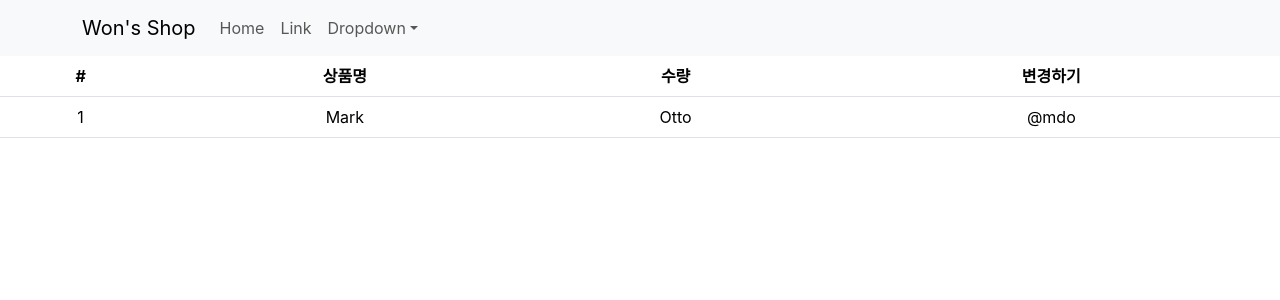
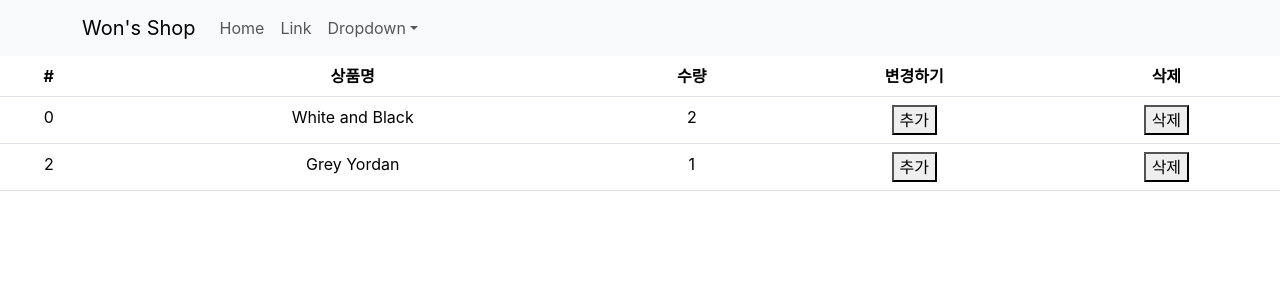
Before and after one commit to nakk3975/ReactShopping, a React (Create React App) app: page /cart in a window 1280 px wide. Shown: the top 300 px of the page. Built offline with nearby package versions, Linux system fonts and the light colour scheme.

Commit message:
[안재원]  - Redux 사용  - Redux 연습용 user 추가  - 장바구니 목록  - 장바구니 개수 추가, 삭제  - Detail에서 주문 클릭시 장바구니에 추가

```diff
--- a/src/routes/Cart.js
+++ b/src/routes/Cart.js
@@ -1,11 +1,18 @@
-import {Table} from 'react-bootstrap'
+import { Table } from 'react-bootstrap';
+import { useDispatch, useSelector } from 'react-redux';
+import { changeName, changeAge } from '../store/userSlice.js';
+import { plusCount, deleteItem } from '../store/stockSlice.js';
 
 // Redux
 // 컴포넌트들이 props없이 state 공유 가능
 
 function Cart() {
+
+    let state = useSelector((state) => state); // return state.stock 로 하면 stock 부분만 불러올 수 있음
+    let dispatch = useDispatch();
     return (
         <div>
+            {/* <button type='button' onClick={() => dispatch(changeAge(10))}>버튼</button> */}
             <Table>
                 <thead>
                     <tr>
@@ -13,15 +20,24 @@ function Cart() {
                         <th>상품명</th>
                         <th>수량</th>
                         <th>변경하기</th>
+                        <th>삭제</th>
                     </tr>
                 </thead>
                 <tbody>
-                    <tr>
-                        <td>1</td>
-                        <td>Mark</td>
-                        <td>Otto</td>
-                        <td>@mdo</td>
-                    </tr>
+                    {state.stock.map((a, i) =>
+                            <tr key={i}>
+                                <td>{state.stock[i].id}</td>
+                                <td>{state.stock[i].name}</td>
+                                <td>{state.stock[i].count}</td>
+                                <td>
+                                    <button onClick={() => dispatch(plusCount(state.stock[i].id))}>추가</button>
+                                </td>
+                                <td>
+                                    <button onClick={() => dispatch(deleteItem(state.stock[i].id))}>삭제</button>
+                                </td>
+                            </tr>
+                        )
+                    }
                 </tbody>
             </Table>
         </div>
--- a/src/routes/Detail.js
+++ b/src/routes/Detail.js
@@ -2,6 +2,9 @@ import React, {useContext, useEffect, useState } from "react";
 import Nav from 'react-bootstrap/Nav';
 import { useParams } from "react-router-dom";
 import { Context1 } from '../App.js';
+import { addItem } from "../store/stockSlice.js";
+import { Link } from 'react-router-dom';
+import { useDispatch, useSelector } from 'react-redux';
 
 // import styled from 'styled-components';
 
@@ -86,6 +89,9 @@ function Detail(props) {
         }
     }, [])
 
+    let state = useSelector((state) => state);
+    let dispatch = useDispatch();
+
     return(
         <div className={"container a-start " + a}>
             {
@@ -115,7 +121,9 @@ function Detail(props) {
                     <h4 className="pt-5">{goods.title}</h4>
                     <p>{goods.content}</p>
                     <p>{goods.price}원</p>
-                    <button className="btn btn-danger">주문하기</button>
+                    <Link to={"/cart"}>
+                        <button className="btn btn-danger" onClick={() => {dispatch(addItem({id : goods.id, name : goods.title, count : 1}))}}>주문하기</button>
+                    </Link>
                 </div>
             </div>
 
--- a/src/store.js
+++ b/src/store.js
@@ -1,8 +1,23 @@
 // state 저장하는 파일 보통 store.js로 만듬
-import { configureStore } from '@reduxjs/toolkit'
+import { configureStore } from '@reduxjs/toolkit'; // Redux Toolkit = Redux 개선버전
+import user from './store/userSlice';
+import stock from './store/stockSlice';
+
+/*  Redux 쓰는 이유
+    - 컴포넌트간 state 공유 편해짐
+    - 간단한 프로젝트는 props 쓰는게 나음 (공유 할 state가 적을 경우)
+
+    store의 state 수정은
+    1. 수정함수 만들기
+    2. export
+    3. 원하는 곳에서 import후
+    4. dispatch로 가져다 쓰기
+*/
+
 
 export default configureStore({
     reducer: {
-
+        user : user.reducer,
+        stock : stock.reducer
     }
-})
+});
--- /dev/null
+++ b/src/store/stockSlice.js
@@ -0,0 +1,45 @@
+import { createSlice } from '@reduxjs/toolkit';
+
+let stock = createSlice({
+    name : 'stock',
+    initialState :
+    [
+        {id : 0, name : 'White and Black', count : 2},
+        {id : 2, name : 'Grey Yordan', count : 1}
+    ],
+    reducers : {
+        plusCount(state, action) {
+            let index = state.findIndex((a) => a.id === action.payload)
+            state[index].count++;
+
+
+            /*
+            let item = state.find((item) => item.id === action.payload);
+            if (item) {
+                item.count++;
+            }
+            */
+        },
+        addItem(state, action) {
+            let index = state.findIndex((a) => a.id === action.payload.id);
+            if (index != -1) {
+                state[index].count++;
+            } else {
+                state.push(action.payload);
+            }
+            // let item = state.find((item) => item.id === action.payload.id);
+            // if(item) {
+            //     item.count++;
+            // } else {
+            //     state.push(action.payload);
+            // }
+        },
+        deleteItem(state, action) {
+            return state.filter((item) => item.id !== action.payload);
+        }
+    }
+})
+
+export let {plusCount, addItem, deleteItem} = stock.actions;
+
+export default stock
--- /dev/null
+++ b/src/store/userSlice.js
@@ -0,0 +1,24 @@
+import { createSlice } from '@reduxjs/toolkit';
+
+let user = createSlice({
+    name : 'user',
+    initialState : {name : 'kim', age : 20},
+    /* state 변경하는 법
+        - state 수정 해 주는 함수 만들기
+        - 원할 때 함수 실행해 달라고 store.js에 요청
+    */
+    reducers : {
+        changeName(state) {
+            state.name = 'park'
+            // state는 기존 내용
+        },   // 추가 하고 싶으면 , 후 함수 추가
+        changeAge(state, a) {
+            state.age += a;
+        }
+    }
+})
+
+// 만든 함수 export
+export let {changeName, changeAge} = user.actions;
+
+export default user
```
